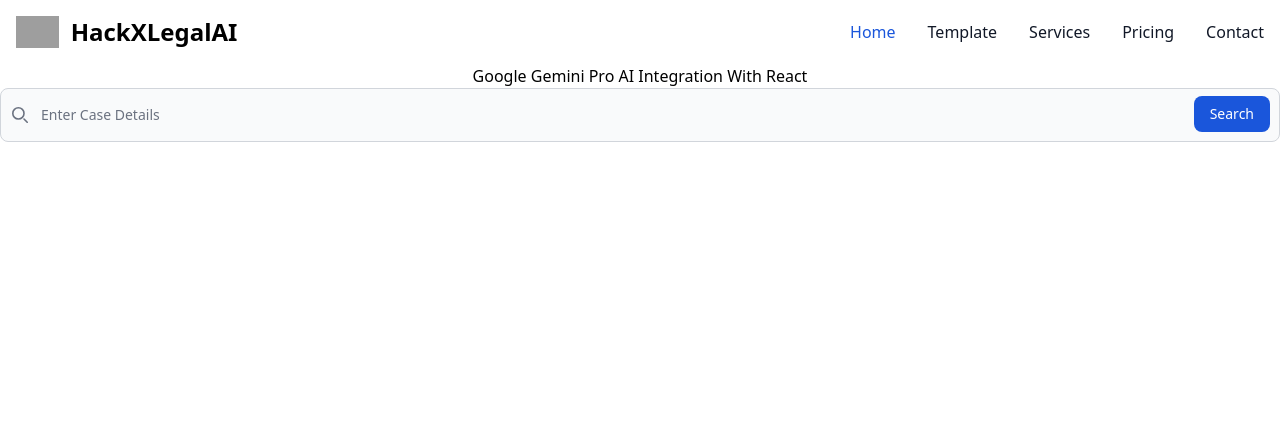
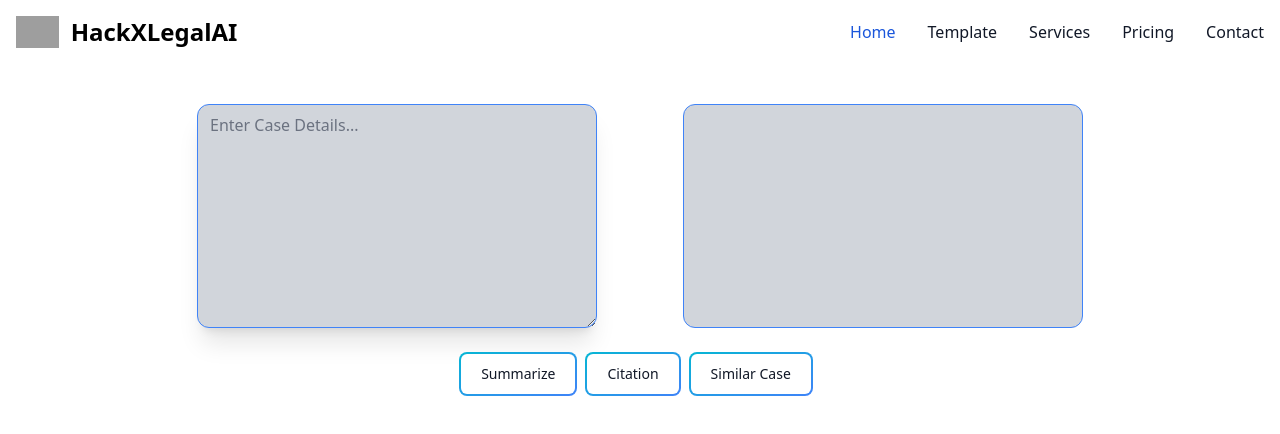
Before and after one commit to YatharthDedhia/HackXLegalAssistant, a React (Create React App) app in the folder frontend/: page / in a window 1280 px wide. Shown: the top 434 px of the page. Built offline with nearby package versions, Linux system fonts and the light colour scheme; grey boxes are pictures that could not be loaded; the HTML template or start-up script is replaced by a standard one.

Commit message:
merged inputs

```diff
--- a/frontend/package.json
+++ b/frontend/package.json
@@ -13,6 +13,7 @@
     "react": "^18.2.0",
     "react-dom": "^18.2.0",
     "react-markdown": "^9.0.1",
+    "react-router-dom": "^6.22.3",
     "react-scripts": "5.0.1",
     "web-vitals": "^2.1.4"
   },
--- a/frontend/src/App.js
+++ b/frontend/src/App.js
@@ -14,10 +14,16 @@ function App() {
   return (
     <div className="App">
       <Navbar />
+      <Input />
+      {/* <Citations /> */}
       {/* <GMaps /> */}
       {/* <Leaflet /> */}
       {/* <Summarise /> */}
-      <Citations />
+      <BrowserRouter>
+        <Routes>
+          <Route exact path="/template" element={<FIR />} />
+        </Routes>
+      </BrowserRouter>
     </div>
   );
 }
--- a/frontend/src/components/Input.jsx
+++ b/frontend/src/components/Input.jsx
@@ -1,30 +1,145 @@
+import { useEffect, useState } from "react";
+import { GoogleGenerativeAI, HarmBlockThreshold, HarmCategory } from "@google/generative-ai";
+import ReactMarkdown from 'react-markdown';
+
+
 const Input = () => {
+  const [loading, setLoading] = useState(false);
+  const [apiData, setApiData] = useState("");
+  const [caseInput, setCaseInput] = useState("");
+
+  const safetySettings = [
+    {
+      category: HarmCategory.HARM_CATEGORY_UNSPECIFIED,
+      threshold: HarmBlockThreshold.BLOCK_NONE,
+    },
+    {
+      category: HarmCategory.HARM_CATEGORY_DEROGATORY,
+      threshold: HarmBlockThreshold.BLOCK_NONE,
+    },
+    {
+      category: HarmCategory.HARM_CATEGORY_TOXICITY,
+      threshold: HarmBlockThreshold.BLOCK_NONE,
+    },
+    {
+      category: HarmCategory.HARM_CATEGORY_VIOLENCE,
+      threshold: HarmBlockThreshold.BLOCK_NONE,
+    },
+    {
+      category: HarmCategory.HARM_CATEGORY_SEXUAL,
+      threshold: HarmBlockThreshold.BLOCK_NONE,
+    },
+    {
+      category: HarmCategory.HARM_CATEGORY_MEDICAL,
+      threshold: HarmBlockThreshold.BLOCK_NONE,
+    },
+    {
+      category: HarmCategory.HARM_CATEGORY_DANGEROUS,
+      threshold: HarmBlockThreshold.BLOCK_NONE,
+    },
+    {
+      category: HarmCategory.HARM_CATEGORY_HARASSMENT,
+      threshold: HarmBlockThreshold.BLOCK_NONE,
+    },
+    {
+      category: HarmCategory.HARM_CATEGORY_HATE_SPEECH,
+      threshold: HarmBlockThreshold.BLOCK_NONE,
+    },
+    {
+      category: HarmCategory.HARM_CATEGORY_SEXUALLY_EXPLICIT,
+      threshold: HarmBlockThreshold.BLOCK_NONE,
+    },
+    {
+      category: HarmCategory.HARM_CATEGORY_DANGEROUS_CONTENT,
+      threshold: HarmBlockThreshold.BLOCK_NONE,
+    }
+  ];
+  const genAI = new GoogleGenerativeAI(
+    "AIzaSyCpXuKG4nlPYHe0XDtRn0iiW32KbPQTt9o"
+  );
+  const geminiSummarize = async (caseDetails) => {
+    const model = genAI.getGenerativeModel({
+      model: "gemini-pro",
+      options: { safetySettings }
+    });
+
+    const prompt = `
+    You are a Legal AI Assistant.
+    I am providing you with case details.
+    Summarise this pointwise for me!
+
+    Case Details:
+    `+ caseDetails;
+
+    console.log("calling gemini\n" + prompt)
+
+    const result = await model.generateContent(prompt);
+    const response = await result.response;
+    const text = response.text();
+
+    setApiData(text.toString()); // Ensure apiData is a string
+    setLoading(false);
+  };
+
+  const geminiCitations = async (caseDetails) => {
+    const model = genAI.getGenerativeModel({
+      model: "gemini-pro",
+      options: { safetySettings }
+    });
+
+    const prompt = `
+    You are a Legal AI Assistant.
+    I am providing you with case details.
+    Give me the Sections of constitution applicable to the case
+    Give output in Markdown format,pointwise with key being Law Number and value being a very short description of the Law
+
+    Case Details:
+    `+ caseDetails;
+
+    console.log("calling gemini\n" + prompt)
+
+    const result = await model.generateContent(prompt);
+    const response = await result.response;
+    const text = response.text();
+
+    setApiData(text.toString()); // Ensure apiData is a string
+    setLoading(false);
+  };
+
   return (
-    <div className="input-field mt-5 w-full">
+    <div className="input-field mt-10 w-full">
       <div class="mb-6 sm:flex sm:flex-row sm:w-3/4 sm:mx-auto justify-around flex flex-col gap-3 w-11/12 mx-12  ">
         <textarea
           type="text"
           id="default-input"
-          class="bg-gray-300  text-gray-900 text-sm  rounded-xl sm:w-5/12 w-10/12 h-56 border border-10 border-blue-500 dark:bg-gray-700 dark:text-white dark:border-blue-500 shadow-xl"
-          placeholder="Enter Case Details..."
+          class="bg-gray-300  text-gray-900 text-md  rounded-xl sm:w-5/12 w-10/12 h-56 border border-10 border-blue-500 dark:bg-gray-700 dark:text-white dark:border-blue-500 shadow-xl"
+          placeholder="Enter Case Details..." value={caseInput} onChange={e => setCaseInput(e.target.value)}
         />
-           <div className="output-field bg-gray-300 border border-10 border-blue-500 text-gray-900 text-sm rounded-xl sm:w-5/12 w-10/12  block p-3 dark:bg-gray-700  dark:text-white dark:border-blue-500 overflow-y-auto h-56">Lorem ipsum dolor sit amet consectetur adipisicing elit. Adipisci corporis quos, molestiae placeat numquam, iste fuga nobis exercitationem dolore nisi illum qui voluptatibus sapiente voluptas laudantium. Nemo necessitatibus asperiores nesciunt molestias quaerat dolores repellat minima dolorem omnis, nostrum amet sed fugiat maiores ut voluptates distinctio aliquid magni. Iusto magni optio nostrum, rem quia eum in accusantium officiis ipsam, repellat fugiat quibusdam atque voluptatum dolore temporibus adipisci impedit numquam exercitatioem itaque quo. Autem officiis totam aliquam corrupti deleniti perferendis debitis laboriosam distinctio veniam. Cum, accusamus omnis placeat nostrum expedita voluptatem? Dolor, mollitia recusandae? Corporis numquam animi, maiores vel eius recusandae molestias!</div>
+        <div className="output-field bg-gray-300 border border-10 border-blue-500 text-gray-900 text-md rounded-xl sm:w-5/12 w-10/12  block p-3 dark:bg-gray-700  dark:text-white dark:border-blue-500 overflow-y-auto h-56 text-left">
+          <ReactMarkdown>{apiData}</ReactMarkdown>
+        </div>
       </div>
 
 
-      <button class="relative inline-flex items-center justify-center p-0.5 mb-2 me-2 overflow-hidden text-sm font-medium text-gray-900 rounded-lg group bg-gradient-to-br from-cyan-500 to-blue-500 group-hover:from-cyan-500 group-hover:to-blue-500 hover:text-white dark:text-white focus:ring-4 focus:outline-none focus:ring-cyan-200 dark:focus:ring-cyan-800">
+      <button class="relative inline-flex items-center justify-center p-0.5 mb-2 me-2 overflow-hidden text-sm font-medium text-gray-900 rounded-lg group bg-gradient-to-br from-cyan-500 to-blue-500 group-hover:from-cyan-500 group-hover:to-blue-500 hover:text-white dark:text-white focus:ring-4 focus:outline-none focus:ring-cyan-200 dark:focus:ring-cyan-800" onClick={(e) => {
+        e.preventDefault(); // Prevent default form submission behavior
+        geminiSummarize(caseInput); // Call callGemini with caseInput when form is submitted
+      }}>
         <span class="relative px-5 py-2.5 transition-all ease-in duration-75 bg-white dark:bg-gray-900 rounded-md group-hover:bg-opacity-0">
           Summarize
         </span>
       </button>
-      <button class="relative inline-flex items-center justify-center p-0.5 mb-2 me-2 overflow-hidden text-sm font-medium text-gray-900 rounded-lg group bg-gradient-to-br from-cyan-500 to-blue-500 group-hover:from-cyan-500 group-hover:to-blue-500 hover:text-white dark:text-white focus:ring-4 focus:outline-none focus:ring-cyan-200 dark:focus:ring-cyan-800">
+      <button class="relative inline-flex items-center justify-center p-0.5 mb-2 me-2 overflow-hidden text-sm font-medium text-gray-900 rounded-lg group bg-gradient-to-br from-cyan-500 to-blue-500 group-hover:from-cyan-500 group-hover:to-blue-500 hover:text-white dark:text-white focus:ring-4 focus:outline-none focus:ring-cyan-200 dark:focus:ring-cyan-800" onClick={(e) => {
+        e.preventDefault(); // Prevent default form submission behavior
+        geminiCitations(caseInput); // Call callGemini with caseInput when form is submitted
+      }}>
         <span class="relative px-5 py-2.5 transition-all ease-in duration-75 bg-white dark:bg-gray-900 rounded-md group-hover:bg-opacity-0">
           Citation
         </span>
       </button>
       <button class="relative inline-flex items-center justify-center p-0.5 mb-2 me-2 overflow-hidden text-sm font-medium text-gray-900 rounded-lg group bg-gradient-to-br from-cyan-500 to-blue-500 group-hover:from-cyan-500 group-hover:to-blue-500 hover:text-white dark:text-white focus:ring-4 focus:outline-none focus:ring-cyan-200 dark:focus:ring-cyan-800">
         <span class="relative px-5 py-2.5 transition-all ease-in duration-75 bg-white dark:bg-gray-900 rounded-md group-hover:bg-opacity-0">
-          Case
+          Similar Case
         </span>
       </button>
     </div>
```
